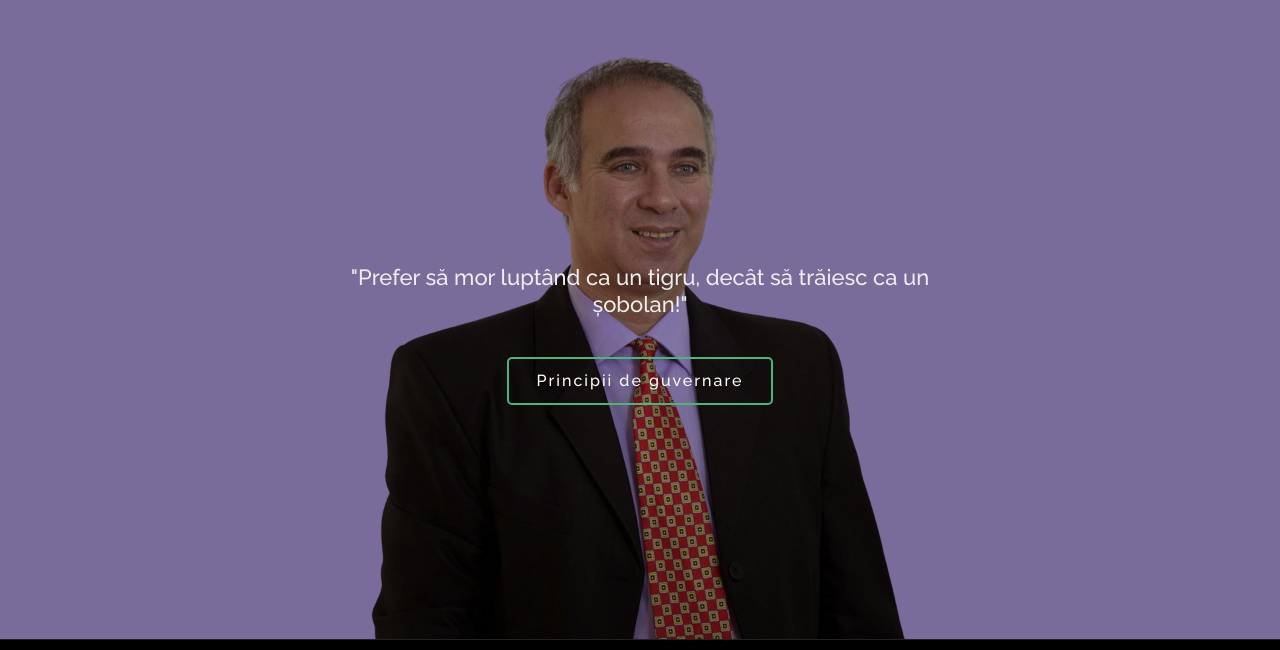
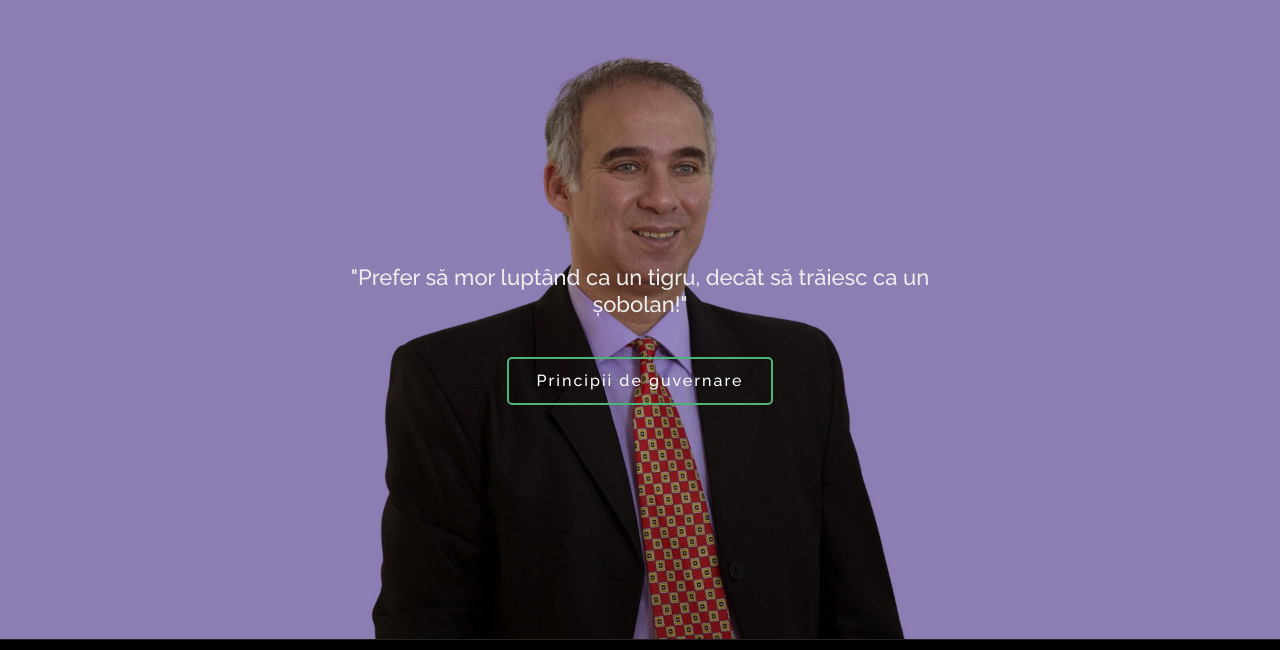
Before and after one commit to Ma-Ri7/primo, a plain HTML site: page index.html in a window 1280 px wide. Shown: the top 650 px of the page. Drawn offline with nearby package versions, Linux system fonts and the light colour scheme.

Commit message:
Update style.css

```diff
--- a/assets/css/style.css
+++ b/assets/css/style.css
@@ -350,7 +350,7 @@ h6 {
 
 #hero:before {
   content: "";
-  background: rgba(0, 0, 0, 0.35);
+  background: rgba(0, 0, 0, 0.25);
   position: absolute;
   bottom: 0;
   top: 0;
```
